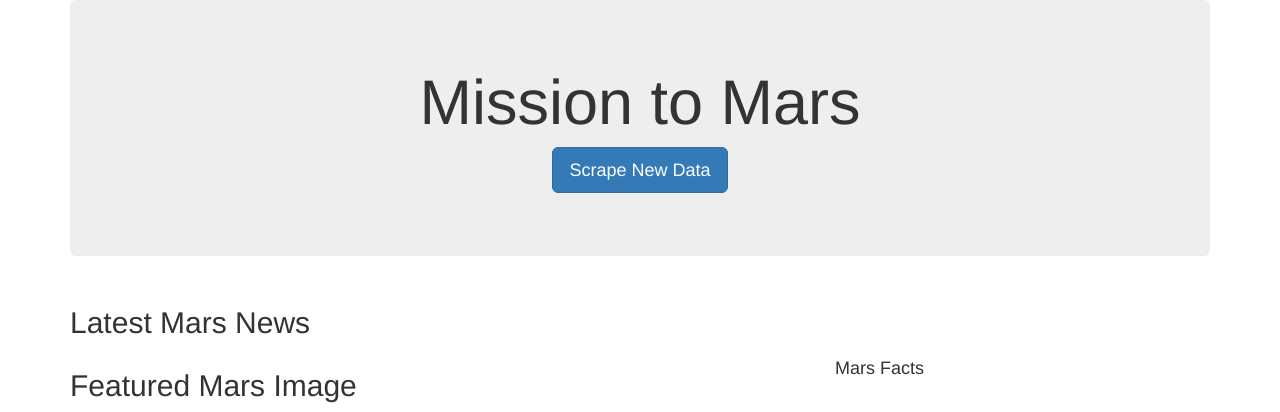
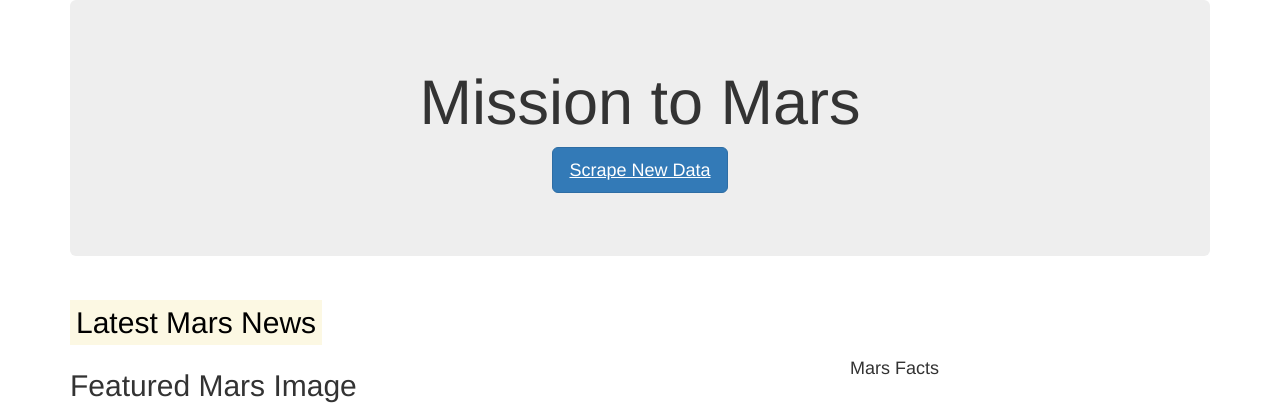
Before and after one commit to Cayswartz/Mission-to-Mars, a Flask app: page / in a window 1280 px wide. Shown: the top 412 px of the page. Run offline with Flask 2, Linux system fonts and the light colour scheme; data that the repository does not hold is empty; some libraries are stand-ins or nearby versions.

Commit message:
final push

```diff
--- a/templates/index.html
+++ b/templates/index.html
@@ -16,14 +16,14 @@
       <div class="jumbotron text-center">
         <h1>Mission to Mars</h1>
         <!-- Add a button to activate scraping script -->
-        <p><a class="btn btn-primary btn-lg" href="/scrape" role="button">Scrape New Data</a></p>
+        <p><a class="btn btn-primary btn-lg" href="/scrape" role="button"><u>Scrape New Data</u></a></p>
       </div>
       <!-- Add section for Mars News -->
       <div class="row" id="mars-news">
         <div class="col-md-12">
           <div class="media">
             <div class="media-body">
-              <h2>Latest Mars News</h2>
+              <h2><mark>Latest Mars News</mark></h2>
               <h4 class="media-heading">{{ mars.news_title }}</h4>
               <p>{{ mars.news_paragraph }}</p>
             </div>
@@ -42,7 +42,7 @@
         </div>
         <div class="col-md-4">
           <!-- Mars Facts -->
-          <div class="row" id="mars-facts">
+          <div class="table table-striped" id="mars-facts">
             <h4>Mars Facts</h4>
             {{ mars.facts | safe }}
           </div>
@@ -56,12 +56,11 @@
           {% for hemisphere in mars.hemisphere_image %}
           <div class="col-md-6">
             <div class="thumbnail">
-                  <img src="{{hemisphere.img_url}} >
+              <img src="{{hemisphere.img_url | default('static/images/error.png', true)}}" alt="...">
                <div class="caption">
                 <h3>{{hemisphere.title}}</h3>
                </div>
             </div>
-
           </div>
           {% endfor %}
     </div>
```
Also changed, not shown: 1 other file. Lines whose indentation alone changed are shown as unchanged.
